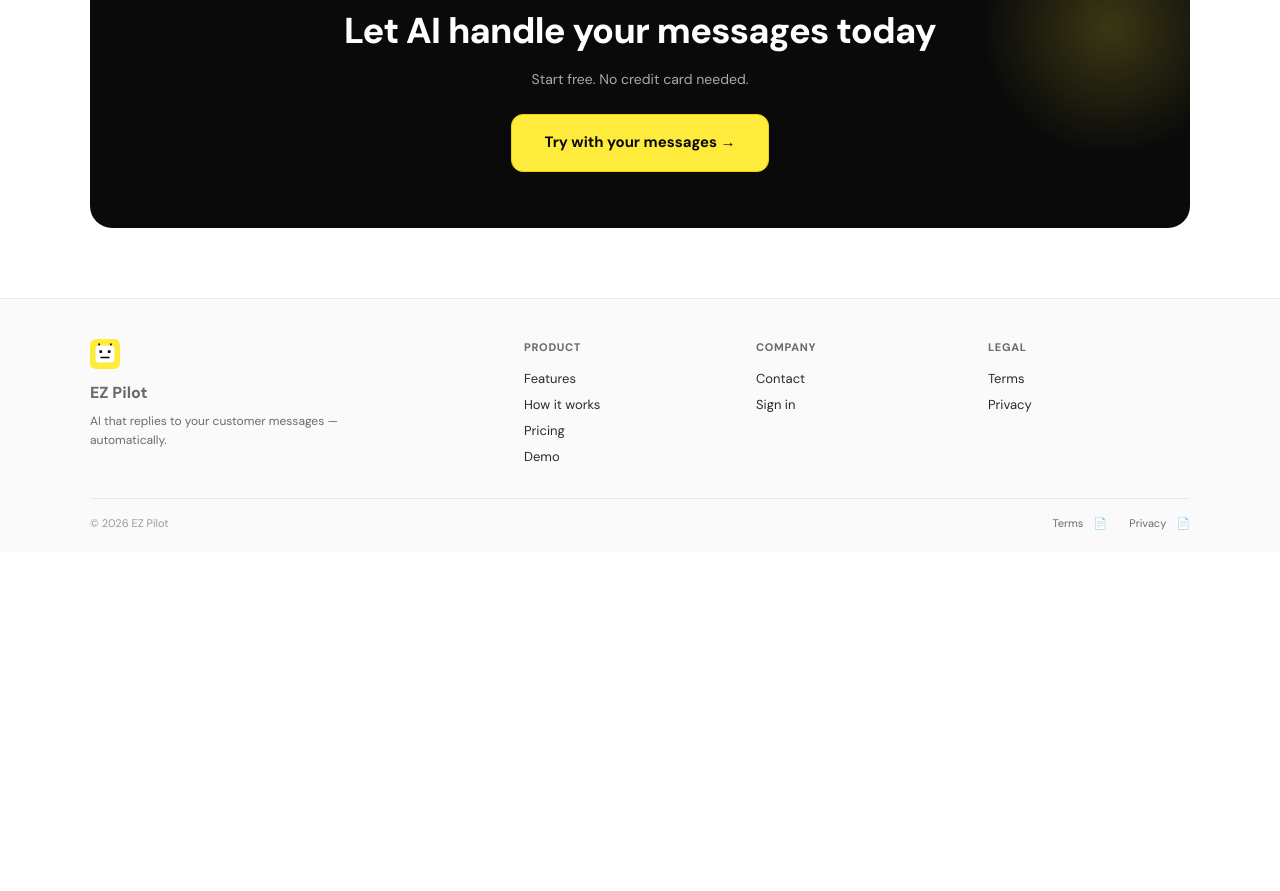
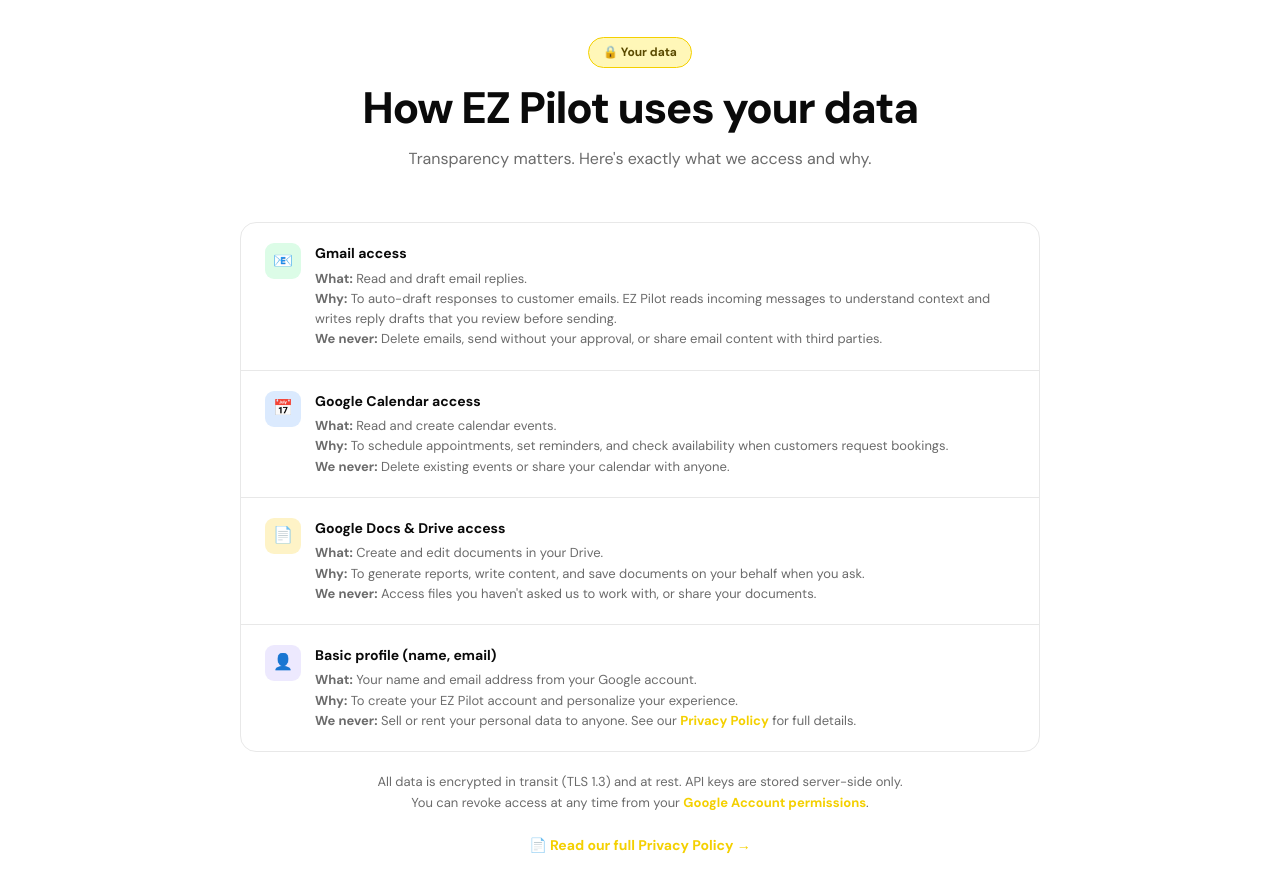
Before and after one commit to dcev6853-web/EZ-Pilot, a website: page index.html in a window 1280 px wide. Shown: the part 4969-5860 px from the top of the page. Before the commit the page ends 5521 px from the top, so only its background shows below. Drawn offline with Linux system fonts and the light colour scheme.

Commit message:
Update index.html

```diff
--- a/index.html
+++ b/index.html
@@ -122,14 +122,50 @@
 <a href="/ez-pilot.html" class="ct ct-dk">Upgrade to Max →</a></div>
 </div></div></section>
 
+<!-- DATA TRANSPARENCY (required for Google OAuth verification) -->
+<section id="data"><div class="mx">
+<div class="sh"><div class="stag">🔒 Your data</div><h2>How EZ Pilot uses your data</h2><p>Transparency matters. Here's exactly what we access and why.</p></div>
+<div style="max-width:800px;margin:0 auto">
+<div style="background:#fff;border:1px solid var(--line);border-radius:16px;overflow:hidden">
+
+<div style="padding:20px 24px;border-bottom:1px solid var(--line);display:flex;align-items:flex-start;gap:14px">
+<div style="width:36px;height:36px;border-radius:9px;background:#dcfce7;display:flex;align-items:center;justify-content:center;font-size:16px;flex-shrink:0">📧</div>
+<div><div style="font-size:14px;font-weight:700">Gmail access</div><div style="font-size:13px;color:var(--mut);margin-top:4px;line-height:1.55"><strong>What:</strong> Read and draft email replies.<br><strong>Why:</strong> To auto-draft responses to customer emails. EZ Pilot reads incoming messages to understand context and writes reply drafts that you review before sending.<br><strong>We never:</strong> Delete emails, send without your approval, or share email content with third parties.</div></div>
+</div>
+
+<div style="padding:20px 24px;border-bottom:1px solid var(--line);display:flex;align-items:flex-start;gap:14px">
+<div style="width:36px;height:36px;border-radius:9px;background:#dbeafe;display:flex;align-items:center;justify-content:center;font-size:16px;flex-shrink:0">📅</div>
+<div><div style="font-size:14px;font-weight:700">Google Calendar access</div><div style="font-size:13px;color:var(--mut);margin-top:4px;line-height:1.55"><strong>What:</strong> Read and create calendar events.<br><strong>Why:</strong> To schedule appointments, set reminders, and check availability when customers request bookings.<br><strong>We never:</strong> Delete existing events or share your calendar with anyone.</div></div>
+</div>
+
+<div style="padding:20px 24px;border-bottom:1px solid var(--line);display:flex;align-items:flex-start;gap:14px">
+<div style="width:36px;height:36px;border-radius:9px;background:#fef3c7;display:flex;align-items:center;justify-content:center;font-size:16px;flex-shrink:0">📄</div>
+<div><div style="font-size:14px;font-weight:700">Google Docs & Drive access</div><div style="font-size:13px;color:var(--mut);margin-top:4px;line-height:1.55"><strong>What:</strong> Create and edit documents in your Drive.<br><strong>Why:</strong> To generate reports, write content, and save documents on your behalf when you ask.<br><strong>We never:</strong> Access files you haven't asked us to work with, or share your documents.</div></div>
+</div>
+
+<div style="padding:20px 24px;display:flex;align-items:flex-start;gap:14px">
+<div style="width:36px;height:36px;border-radius:9px;background:#ede9fe;display:flex;align-items:center;justify-content:center;font-size:16px;flex-shrink:0">👤</div>
+<div><div style="font-size:14px;font-weight:700">Basic profile (name, email)</div><div style="font-size:13px;color:var(--mut);margin-top:4px;line-height:1.55"><strong>What:</strong> Your name and email address from your Google account.<br><strong>Why:</strong> To create your EZ Pilot account and personalize your experience.<br><strong>We never:</strong> Sell or rent your personal data to anyone. See our <a href="/privacy.html" style="color:var(--yd);font-weight:700">Privacy Policy</a> for full details.</div></div>
+</div>
+
+</div>
+
+<div style="text-align:center;margin-top:20px;font-size:13px;color:var(--mut);line-height:1.6">
+All data is encrypted in transit (TLS 1.3) and at rest. API keys are stored server-side only.<br>
+You can revoke access at any time from your <a href="https://myaccount.google.com/permissions" target="_blank" rel="noopener" style="color:var(--yd);font-weight:600">Google Account permissions</a>.<br><br>
+<a href="/privacy.html" style="color:var(--yd);font-weight:700;font-size:14px">📄 Read our full Privacy Policy →</a>
+</div>
+</div>
+</div></section>
+
 <div class="fnl"><h2>Let AI handle your messages today</h2><p>Start free. No credit card needed.</p><a href="/ez-pilot.html" class="btn btn-y btn-xl" style="margin-top:24px">Try with your messages →</a></div>
 
 <footer><div class="fg2">
-<div><svg width="30" height="30"><use href="#ezlogo"/></svg><p style="font-weight:800;font-size:16px;margin-top:4px">EZ Pilot</p><p>AI that replies to your customer messages — automatically.</p></div>
+<div><svg width="30" height="30"><use href="#ezlogo"/></svg><p style="font-weight:800;font-size:16px;margin-top:4px">EZ Pilot</p><p>AI that replies to your customer messages — automatically. Built by a real team. Your data stays yours.</p></div>
 <div><h4>Product</h4><a href="#features">Features</a><a href="#how">How it works</a><a href="#pricing">Pricing</a><a href="#demo">Demo</a></div>
-<div><h4>Company</h4><a href="mailto:dcev6853@gmail.com">Contact</a><a href="/ez-pilot.html">Sign in</a></div>
-<div><h4>Legal</h4><a href="/terms.html">Terms</a><a href="/privacy.html">Privacy</a></div>
-</div><div class="fb"><div>© 2026 EZ Pilot</div><div style="display:flex;gap:10px"><a href="/terms.html" style="color:var(--mut)">Terms</a><a href="/terms-of-service.pdf" download style="color:var(--yd)">📄</a><span style="color:var(--line)">·</span><a href="/privacy.html" style="color:var(--mut)">Privacy</a><a href="/privacy-policy.pdf" download style="color:var(--yd)">📄</a></div></div></footer>
+<div><h4>Company</h4><a href="mailto:dcev6853@gmail.com">Contact</a><a href="/ez-pilot.html">Sign in</a><a href="#data">How we use your data</a></div>
+<div><h4>Legal</h4><a href="/privacy.html" style="font-weight:700">Privacy Policy</a><a href="/terms.html">Terms of Service</a><a href="/privacy-policy.pdf" download>📄 Download Privacy PDF</a><a href="/terms-of-service.pdf" download>📄 Download Terms PDF</a></div>
+</div><div class="fb"><div>© 2026 EZ Pilot. All rights reserved.</div><div style="display:flex;gap:12px;align-items:center"><a href="/privacy.html" style="color:var(--mut);font-weight:600">Privacy Policy</a><span style="color:var(--line)">·</span><a href="/terms.html" style="color:var(--mut)">Terms</a><span style="color:var(--line)">·</span><a href="#data" style="color:var(--mut)">Data usage</a><span style="color:var(--line)">·</span><span>🔒 ez-pilot.com</span></div></div></footer>
 
 <script>
 let isA=true;function tb(){isA=!isA;document.getElementById('tgl').classList.toggle('an',isA);document.getElementById('lm').style.color=isA?'var(--mut)':'var(--ink)';document.getElementById('la').style.color=isA?'var(--ink)':'var(--mut)';if(isA){document.getElementById('ps').style.display='inline';document.getElementById('ppx').textContent='$0';document.getElementById('pper').textContent='/first month';document.getElementById('pbn').textContent='Then $19/mo annually ($228/yr)';document.getElementById('pt2').style.display='block';document.getElementById('ptb').style.display='block';document.getElementById('mpx').textContent='$90';document.getElementById('mbn').textContent='$1,080/yr annually'}else{document.getElementById('ps').style.display='none';document.getElementById('ppx').textContent='$23';document.getElementById('pper').textContent='/month';document.getElementById('pbn').textContent='Monthly · cancel anytime';document.getElementById('pt2').style.display='none';document.getElementById('ptb').style.display='none';document.getElementById('mpx').textContent='$100';document.getElementById('mbn').textContent='Monthly · cancel anytime'}}
```
